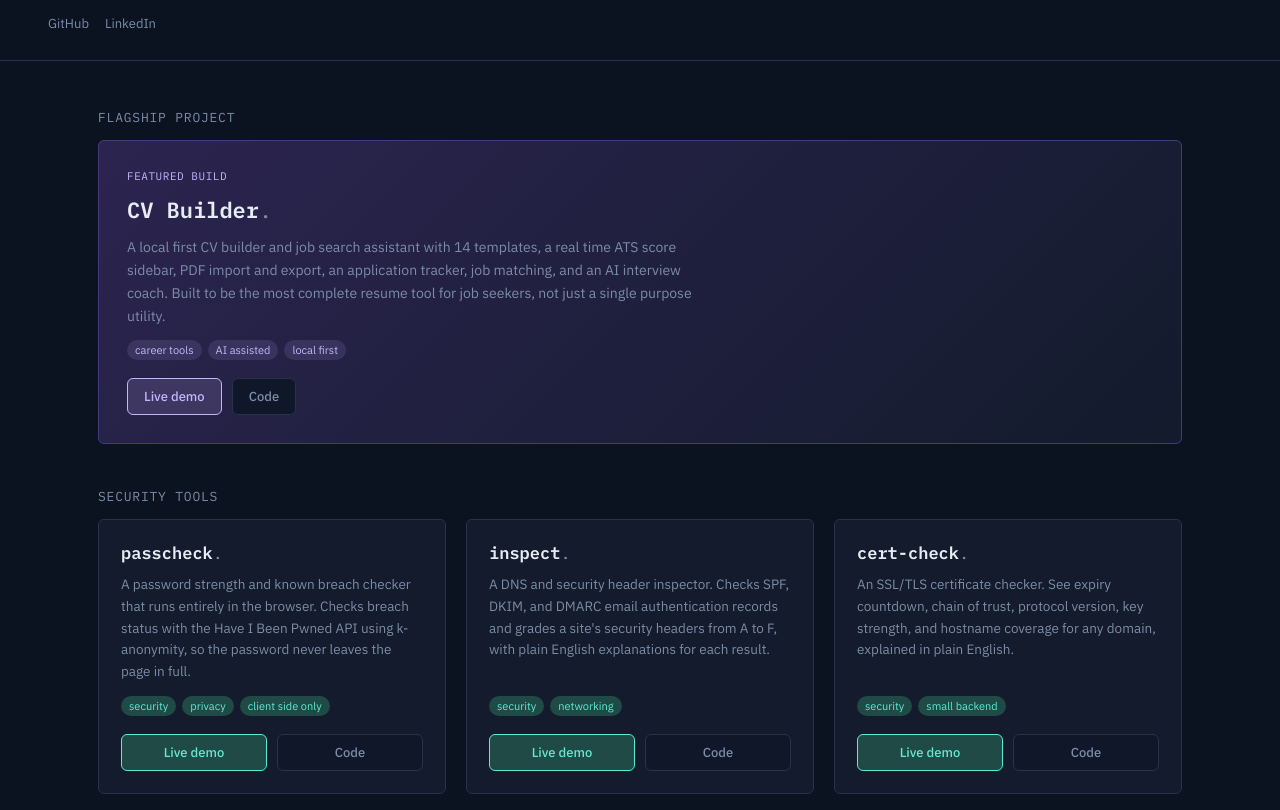
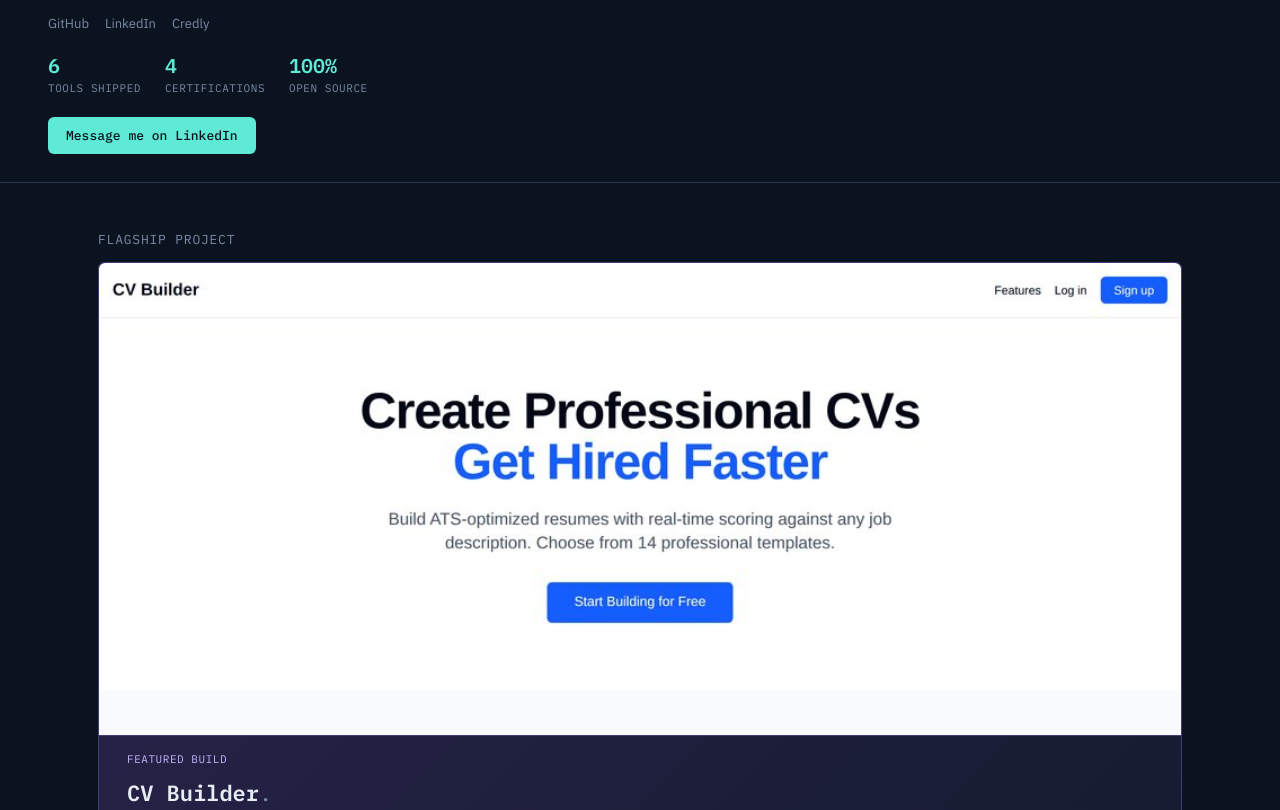
Before and after one commit to tfasanya79/portfolio-hub, a plain HTML site: page index.html in a window 1280 px wide. Shown: the part 186-996 px from the top of the page. Drawn offline with Linux system fonts and the light colour scheme.

Commit message:
Add SEO/OG metadata, favicon, project screenshots, Credly link, stats strip, contact CTA

```diff
--- a/index.html
+++ b/index.html
@@ -5,6 +5,22 @@
 <meta name="viewport" content="width=device-width, initial-scale=1.0">
 <title>portfolio. : Tim Fasanya, web tools</title>
 <meta name="description" content="A small collection of single purpose web tools built by Tim Fasanya.">
+<link rel="canonical" href="https://timfas.com/">
+<link rel="icon" type="image/png" sizes="32x32" href="/assets/brand/favicon-32.png">
+<link rel="icon" type="image/png" sizes="192x192" href="/assets/brand/favicon-192.png">
+<link rel="apple-touch-icon" sizes="180x180" href="/assets/brand/apple-touch-icon.png">
+<link rel="shortcut icon" href="/assets/brand/favicon.ico">
+<meta property="og:type" content="website">
+<meta property="og:title" content="portfolio. : Tim Fasanya, web tools">
+<meta property="og:description" content="A small collection of single purpose web tools. Each one solves one problem, runs mostly or entirely in your browser, and is free to use.">
+<meta property="og:url" content="https://timfas.com/">
+<meta property="og:image" content="https://timfas.com/assets/brand/og-image.png">
+<meta property="og:image:width" content="1200">
+<meta property="og:image:height" content="630">
+<meta name="twitter:card" content="summary_large_image">
+<meta name="twitter:title" content="portfolio. : Tim Fasanya, web tools">
+<meta name="twitter:description" content="A small collection of single purpose web tools. Each one solves one problem, runs mostly or entirely in your browser, and is free to use.">
+<meta name="twitter:image" content="https://timfas.com/assets/brand/og-image.png">
 <link rel="preconnect" href="https://fonts.googleapis.com">
 <link href="https://fonts.googleapis.com/css2?family=IBM+Plex+Mono:wght@400;500;600&family=IBM+Plex+Sans:wght@400;500;600;700&display=swap" rel="stylesheet">
 <style>
@@ -88,6 +104,46 @@
   }
   header .links a:hover { color: var(--accent); }
 
+  header .stats {
+    margin-top: 20px;
+    display: flex;
+    flex-wrap: wrap;
+    gap: 24px;
+    font-family: 'IBM Plex Mono', monospace;
+  }
+  header .stats .stat {
+    display: flex;
+    flex-direction: column;
+    gap: 2px;
+  }
+  header .stats .stat .num {
+    font-size: 20px;
+    font-weight: 600;
+    color: var(--accent);
+  }
+  header .stats .stat .label {
+    font-size: 11px;
+    color: var(--text-muted);
+    text-transform: uppercase;
+    letter-spacing: 0.05em;
+  }
+
+  header .cta {
+    margin-top: 22px;
+  }
+  header .cta a {
+    display: inline-block;
+    font-family: 'IBM Plex Mono', monospace;
+    font-size: 13px;
+    font-weight: 500;
+    color: var(--bg);
+    background: var(--accent);
+    padding: 10px 18px;
+    border-radius: var(--radius);
+    text-decoration: none;
+  }
+  header .cta a:hover { opacity: 0.88; }
+
   main {
     max-width: 1180px;
     margin: 0 auto;
@@ -115,6 +171,22 @@
     display: flex;
     flex-direction: column;
     gap: 12px;
+  }
+
+  .flagship-card .thumb {
+    margin: -28px -28px 4px;
+    border-bottom: 1px solid #453B7A;
+    border-radius: var(--radius) var(--radius) 0 0;
+    overflow: hidden;
+    aspect-ratio: 16 / 7;
+    background: var(--panel-2);
+  }
+  .flagship-card .thumb img {
+    width: 100%;
+    height: 100%;
+    object-fit: cover;
+    object-position: top;
+    display: block;
   }
 
   .flagship-card .eyebrow {
@@ -195,7 +267,30 @@
     padding: 22px;
     display: flex;
     flex-direction: column;
+    transition: border-color 0.15s ease, transform 0.15s ease;
   }
+  .card:hover {
+    border-color: var(--accent);
+    transform: translateY(-2px);
+  }
+
+  .card .thumb {
+    margin: -22px -22px 16px;
+    border-bottom: 1px solid var(--border);
+    border-radius: var(--radius) var(--radius) 0 0;
+    overflow: hidden;
+    aspect-ratio: 16 / 10;
+    background: var(--panel-2);
+  }
+  .card .thumb img {
+    width: 100%;
+    height: 100%;
+    object-fit: cover;
+    object-position: top;
+    display: block;
+    transition: transform 0.25s ease;
+  }
+  .card:hover .thumb img { transform: scale(1.03); }
 
   .card .name {
     font-family: 'IBM Plex Mono', monospace;
@@ -289,6 +384,15 @@
   <div class="links">
     <a href="https://github.com/tfasanya79" target="_blank" rel="noopener">GitHub</a>
     <a href="https://www.linkedin.com/in/timfas/" target="_blank" rel="noopener">LinkedIn</a>
+    <a href="https://www.credly.com/users/tim-fas" target="_blank" rel="noopener">Credly</a>
+  </div>
+  <div class="stats">
+    <div class="stat"><span class="num">6</span><span class="label">Tools shipped</span></div>
+    <div class="stat"><span class="num">4</span><span class="label">Certifications</span></div>
+    <div class="stat"><span class="num">100%</span><span class="label">Open source</span></div>
+  </div>
+  <div class="cta">
+    <a href="https://www.linkedin.com/in/timfas/" target="_blank" rel="noopener">Message me on LinkedIn</a>
   </div>
 </header>
 
@@ -296,6 +400,7 @@
   <div class="flagship-section">
     <p class="section-title">Flagship project</p>
     <div class="flagship-card">
+      <div class="thumb"><img src="/assets/screenshots/cv-builder.jpg" alt="CV Builder screenshot" loading="lazy" width="960" height="420"></div>
       <div class="eyebrow">Featured build</div>
       <div class="name">CV Builder<span>.</span></div>
       <div class="desc">A local first CV builder and job search assistant with 14 templates, a real time ATS score sidebar, PDF import and export, an application tracker, job matching, and an AI interview coach. Built to be the most complete resume tool for job seekers, not just a single purpose utility.</div>
@@ -333,6 +438,7 @@
     {
       name: 'passcheck.',
       category: 'security',
+      shot: 'passcheck',
       description: 'A password strength and known breach checker that runs entirely in the browser. Checks breach status with the Have I Been Pwned API using k-anonymity, so the password never leaves the page in full.',
       tags: ['security', 'privacy', 'client side only'],
       demoUrl: 'https://timfas.com/passcheck/',
@@ -341,6 +447,7 @@
     {
       name: 'inspect.',
       category: 'security',
+      shot: 'inspect',
       description: 'A DNS and security header inspector. Checks SPF, DKIM, and DMARC email authentication records and grades a site\'s security headers from A to F, with plain English explanations for each result.',
       tags: ['security', 'networking'],
       demoUrl: 'https://timfas.com/inspect/',
@@ -349,6 +456,7 @@
     {
       name: 'cert-check.',
       category: 'security',
+      shot: 'cert-check',
       description: 'An SSL/TLS certificate checker. See expiry countdown, chain of trust, protocol version, key strength, and hostname coverage for any domain, explained in plain English.',
       tags: ['security', 'small backend'],
       demoUrl: 'https://timfas.com/cert-check/',
@@ -357,6 +465,7 @@
     {
       name: 'subnet.',
       category: 'network',
+      shot: 'subnet-calculator',
       description: 'A clean, visual IPv4 subnet and CIDR calculator. Shows the network and host bit split, a full binary breakdown, and includes a VLSM subnet splitter and shareable links.',
       tags: ['networking', 'client side only'],
       demoUrl: 'https://timfas.com/subnet-calculator/',
@@ -365,6 +474,7 @@
     {
       name: 'acl-gen.',
       category: 'network',
+      shot: 'acl-gen',
       description: 'A firewall rule and ACL syntax translator. Build a rule once and see Cisco IOS, pfSense, iptables, AWS, and Azure syntax side by side, plus shadowed rule detection and a packet tester.',
       tags: ['networking', 'client side only'],
       demoUrl: 'https://timfas.com/acl-gen/',
@@ -376,6 +486,7 @@
     const card = document.createElement('div');
     card.className = 'card';
     card.innerHTML =
+      '<div class="thumb"><img src="/assets/screenshots/' + p.shot + '.jpg" alt="' + p.name.replace(/\.$/, '') + ' screenshot" loading="lazy" width="960" height="600"></div>' +
       '<div class="name">' + p.name.replace(/\.$/, '') + '<span>.</span></div>' +
       '<div class="desc">' + p.description + '</div>' +
       '<div class="tags">' + p.tags.map(t => '<span class="tag">' + t + '</span>').join('') + '</div>' +
--- /dev/null
+++ b/robots.txt
@@ -0,0 +1,4 @@
+User-agent: *
+Allow: /
+
+Sitemap: https://timfas.com/sitemap.xml
```
Also changed, not shown: sitemap.xml (added, +31 -0 lines), assets/brand/apple-touch-icon.png (added), assets/brand/favicon-192.png (added), assets/brand/favicon-32.png (added), assets/brand/favicon-512.png (added), assets/brand/favicon.ico (added), assets/brand/og-image.png (added), assets/screenshots/acl-gen.jpg (added), assets/screenshots/cert-check.jpg (added), assets/screenshots/cv-builder.jpg (added), assets/screenshots/inspect.jpg (added), assets/screenshots/passcheck.jpg (added), assets/screenshots/subnet-calculator.jpg (added), 1 other file.
